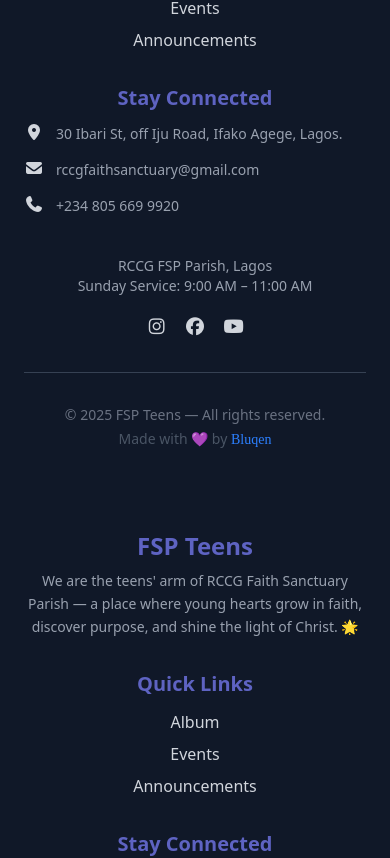
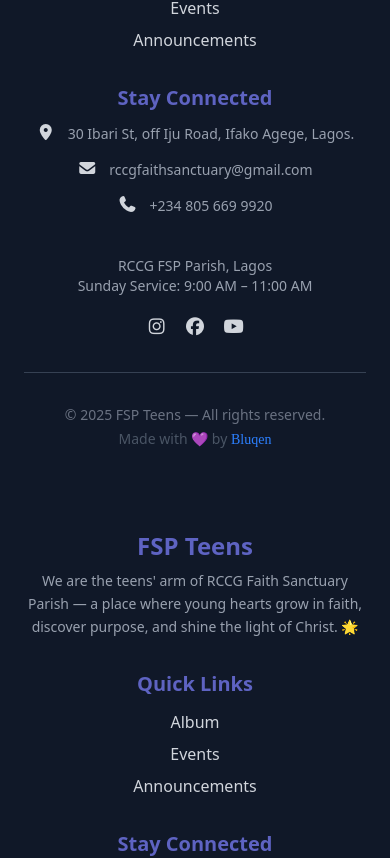
Before and after one commit to bluqen/fsp-teens, a React (Vite) app in the folder teen-church/: page /location in a window 390 px wide. Shown: the part 1176-2034 px from the top of the page. Built offline with nearby package versions, Linux system fonts and the light colour scheme; no server answers; a web font is replaced by a local one.

Commit message:
Minimal fixes

```diff
--- a/teen-church/src/components/Cards.jsx
+++ b/teen-church/src/components/Cards.jsx
@@ -228,16 +228,16 @@ export const Footer = () => {
             Stay Connected
           </h3>
 
-          <div className="flex gap-3">
+          <div className="flex justify-center md:justify-start gap-3">
             <i class="fa-solid fa-location-dot"></i>
             <p className="text-sm mb-4 text-gray-400">30 Ibari St, off Iju Road, Ifako Agege, Lagos.</p>
           </div>
-          <div className="flex gap-3">
+          <div className="flex justify-center md:justify-start gap-3">
             <i class="fa-solid fa-envelope"></i>
             <p className="text-sm mb-4 text-gray-400">rccgfaithsanctuary@gmail.com</p>
           </div>
 
-          <div className="flex gap-3">
+          <div className="flex justify-center md:justify-start gap-3">
             <i class="fa-solid fa-phone"></i>
             <p className="text-sm mb-4 text-gray-400">+234 805 669 9920</p>
           </div>
--- a/teen-church/src/components/NavBar.jsx
+++ b/teen-church/src/components/NavBar.jsx
@@ -39,21 +39,21 @@ const NavBar = () => {
       >
         <Link
           to="/events"
-          className="w-full text-purple-600 font-semibold py-2 hover:bg-purple-100 rounded"
+          className="w-full text-primary font-semibold py-2 rounded"
           onClick={() => setIsOpen(false)}
         >
           <i className="fa-solid fa-calendar-days pr-2"></i>Events
         </Link>
         <Link
           to="/announcements"
-          className="w-full text-purple-600 font-semibold py-2 hover:bg-purple-100 rounded"
+          className="w-full text-primary font-semibold py-2 rounded"
           onClick={() => setIsOpen(false)}
         >
           <i className="fa-solid fa-bullhorn pr-2"></i>Announcements
         </Link>
         <Link
           to="/album"
-          className="w-full text-purple-600 font-semibold py-2 hover:bg-purple-100 rounded"
+          className="w-full text-primary font-semibold py-2 rounded"
           onClick={() => setIsOpen(false)}
         >
           <i className="fa-solid fa-images pr-2"></i>Album
--- a/teen-church/src/pages/AnnouncementsPage.jsx
+++ b/teen-church/src/pages/AnnouncementsPage.jsx
@@ -38,7 +38,7 @@ const AnnouncementsPage = () => {
 
   return (
     <div className="min-h-screen bg-gradient-to-r from-blue-50 via-white to-purple-200 py-20 px-4 flex flex-col items-center">
-      <h1 className="text-4xl font-bold text-purple-700 mb-10">
+      <h1 className="text-4xl font-bold text-primary mb-10">
         Announcements
       </h1>
 
--- a/teen-church/src/pages/EventsPage.jsx
+++ b/teen-church/src/pages/EventsPage.jsx
@@ -56,7 +56,7 @@ const EventsPage = () => {
       {events.length === 0 ? (
         <p className="text-center text-gray-600 text-lg">No upcoming events yet.</p>
       ) : (
-        <div className="max-w-5xl mx-auto grid gap-10 sm:grid-cols-3">
+        <div className="max-w-5xl mx-auto grid gap-10 sm:grid-cols-2 md:grid-cols-3 justify-center">
           {events.map(({ id, fields }) => (
             <div
               key={id}
```
